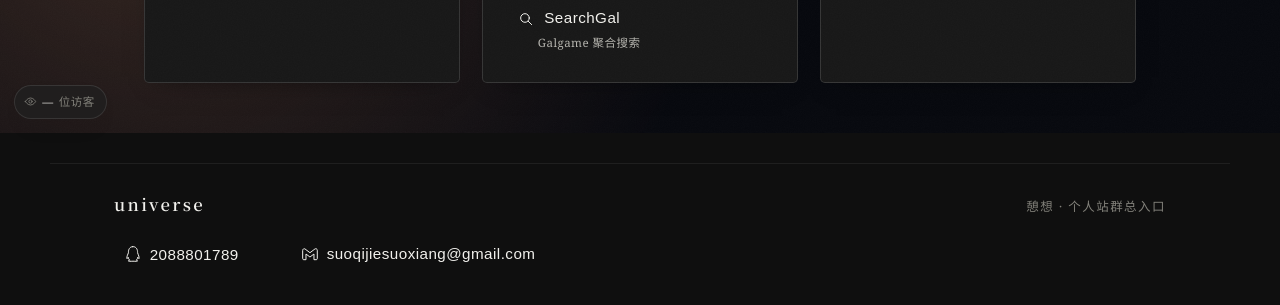
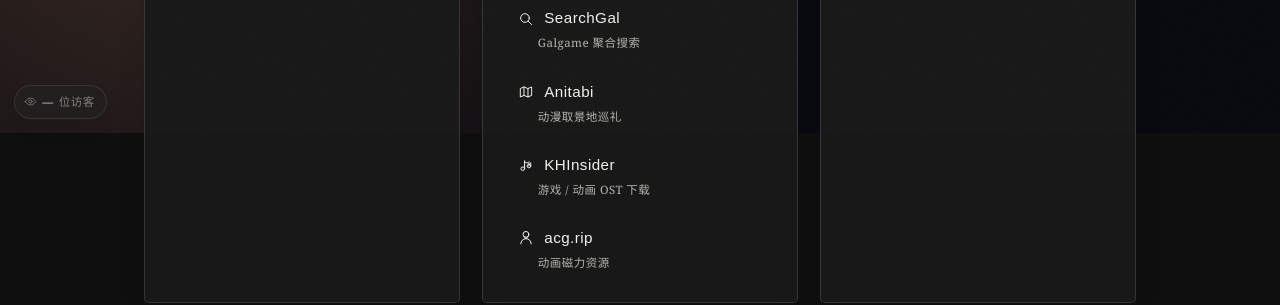
Before and after one commit to QIXIANG-258/qxt1me-universe, a website: page src/index.html in a window 1280 px wide. Shown: the part 667-972 px from the top of the page. Drawn offline with Linux system fonts and the light colour scheme; no server answers.

Commit message:
外站板块新增三条：Anitabi / KHInsider / acg.rip
作者 2026-10-12 要求在外站板块再加三个站，并指定图标语义：
  · https://anitabi.cn/map         地图图标（动漫取景地打卡）
  · https://downloads.khinsider.com/ 音符图标（电子音乐 OST 下载）
  · https://acg.rip/               小人图标（动画磁力链接）

图标沿用 .ico svg 的规格（viewBox 24x24 / fill:none / stroke:currentColor
/ stroke-width:1.5 / round），与家族其余图标同为线性描边、不填色。

probe_universe.js 两处随条目数增长而失效的判据一并修正：
  · ext.n === 4  → ext.n >= 4
    契约应是结构性的（独立 nav 地标 + 每条有图标/站名/说明 + target=_blank
    + rel=noopener + 不指向本域 + 无重复），不是「恰好 4 条」。
    写死条目数的后果是作者每加一条探针就红一次，而红的原因不是站点坏了。
  · EXPECT_EXT 扩充至 7 个名字，且只校验「列进去的原样出现」、不要求全集相等，
    因此新增条目不会让它假红，但仍能挡住把官方名顺手翻译掉。

实测（本地 8802）：
  · probe_universe.js 138/138 rc=0
  · static 层 9 套，8 套通过（probe_light_baseline 的失败见下）
  · 三条新图标均为 fill=none / 1.5px / round，渲染 15.95px 正方形
  · 手机 390px：7 条行高一致 70.1px，站名均未换行，无横向溢出

图标视觉重量核对（墨迹占 viewBox 比例）：
  同板块既有图标约占宽 70%，新图标初版 acg.rip 仅占 53.3%，
  在同样的 1.05em 方框里会明显小一圈 → 重画为 65% x 77.5%，与同伴同档。

已知失败（预先存在，非本次引入）：
  probe_light_baseline.js rc=1 —— 浅色主题 + dusk 场景下 #clockDate
  对比度 4.27 < 4.5（WCAG AA 正文线），其余 6 个时段 4.54-4.90 全过。
  本次未触碰 src/css/style.css（git diff --name-only 为空），
  该缺陷已用历史版本对照确认为改动前既有，修复不在本次范围内。

```diff
--- a/src/index.html
+++ b/src/index.html
@@ -268,6 +268,30 @@
           <span>SearchGal</span>
           <span class="hint" data-zh="Galgame 聚合搜索" data-en="Galgame search engine">Galgame 聚合搜索</span>
         </a>
+        <!-- 2026-10-12 作者要求新增三条。图标一律沿用 .ico svg 的规格
+             （fill:none + stroke:currentColor + stroke-width:1.5 + round），
+             与家族其余图标同为线性描边、不填色。 -->
+        <a href="https://anitabi.cn/map" target="_blank" rel="noopener">
+          <i class="ico" aria-hidden="true">
+            <svg viewBox="0 0 24 24"><path d="M9 4.5L3.5 6.8v12.7L9 17.2l6 2.3 5.5-2.3V4.5L15 6.8z"/><path d="M9 4.5v12.7M15 6.8v12.7"/></svg>
+          </i>
+          <span>Anitabi</span>
+          <span class="hint" data-zh="动漫取景地巡礼" data-en="Anime pilgrimage map">动漫取景地巡礼</span>
+        </a>
+        <a href="https://downloads.khinsider.com/" target="_blank" rel="noopener">
+          <i class="ico" aria-hidden="true">
+            <svg viewBox="0 0 24 24"><circle cx="7.2" cy="17.6" r="2.7"/><path d="M9.9 17.6V5.6"/><path d="M9.9 7.6c1.5.8 3.1 1.2 4.8 1.2"/><path d="M19.1 8.8v4.4"/><circle cx="16.4" cy="13.6" r="2.7"/><path d="M16.4 13.6V7.4"/></svg>
+          </i>
+          <span>KHInsider</span>
+          <span class="hint" data-zh="游戏 / 动画 OST 下载" data-en="Game &amp; anime OST archive">游戏 / 动画 OST 下载</span>
+        </a>
+        <a href="https://acg.rip/" target="_blank" rel="noopener">
+          <i class="ico" aria-hidden="true">
+            <svg viewBox="0 0 24 24"><circle cx="12" cy="6.6" r="4.4"/><path d="M4.2 20.8c0-4.3 3.5-7.8 7.8-7.8s7.8 3.5 7.8 7.8"/><path d="M9.2 10l2.8 3.1L14.8 10"/></svg>
+          </i>
+          <span>acg.rip</span>
+          <span class="hint" data-zh="动画磁力资源" data-en="Anime magnet links">动画磁力资源</span>
+        </a>
       </nav>
 
       <!-- Git 项目（2026-10-08 作者要求新增）——
```
Also changed, not shown: _tools/probe_universe.js (+13 -3 lines), _tools/README-probes.md.
